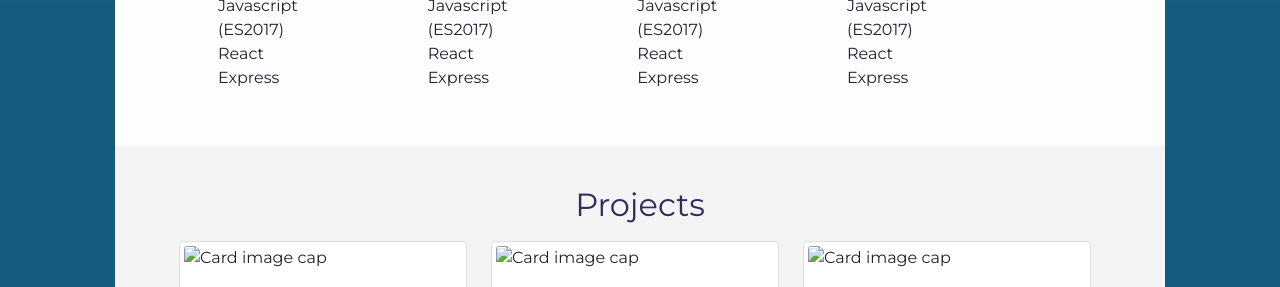
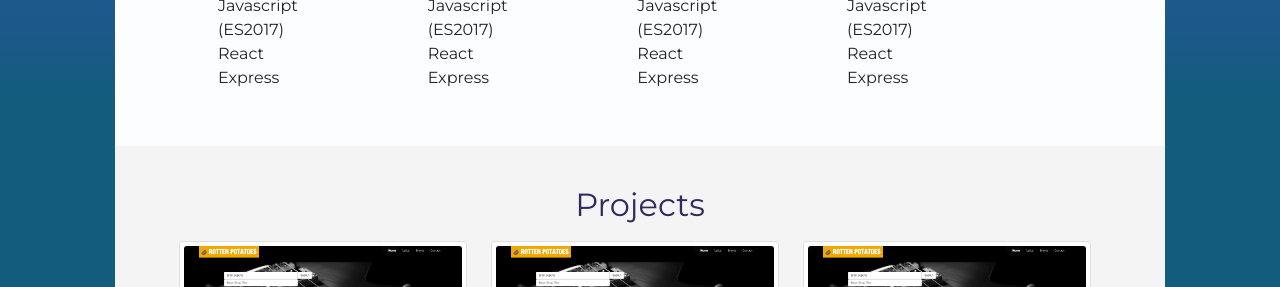
Before and after one commit to ajtalford/portfolio, a plain HTML site: page index.html in a window 1280 px wide. Shown: the part 600-887 px from the top of the page. Drawn offline with nearby package versions, Linux system fonts and the light colour scheme; the site is published under a folder, as on GitHub Pages, so addresses that start at the root find nothing.

Commit message:
Update index.html

```diff
--- a/index.html
+++ b/index.html
@@ -79,19 +79,19 @@
         <div>
                 <h2 class="skill-section mb-3">Projects</h2>
             <div class="card ml-4 p-1 float-left" style="width: 18rem;">
-                <img class="card-img-top" src="/assets/images/rotten.png" alt="Card image cap">
+                <img class="card-img-top" src="assets/images/rotten.png" alt="Card image cap">
                 <div class="card-body">
                   <p class="card-text">Some quick example text to build on the card title and make up the bulk of the card's content.</p>
                 </div>
               </div>
               <div class="card p-1 float-left ml-4" style="width: 18rem;">
-                <img class="card-img-top" src="/assets/images/rotten.png" alt="Card image cap">
+                <img class="card-img-top" src="assets/images/rotten.png" alt="Card image cap">
                 <div class="card-body">
                   <p class="card-text">Some quick example text to build on the card title and make up the bulk of the card's content.</p>
                 </div>
               </div>
               <div class="card mb-5 p-1 ml-4 float-left" style="width: 18rem;">
-                <img class="card-img-top" src="/assets/images/rotten.png" alt="Card image cap">
+                <img class="card-img-top" src="assets/images/rotten.png" alt="Card image cap">
                 <div class="card-body">
                   <p class="card-text">Some quick example text to build on the card title and make up the bulk of the card's content.</p>
                 </div>
```
